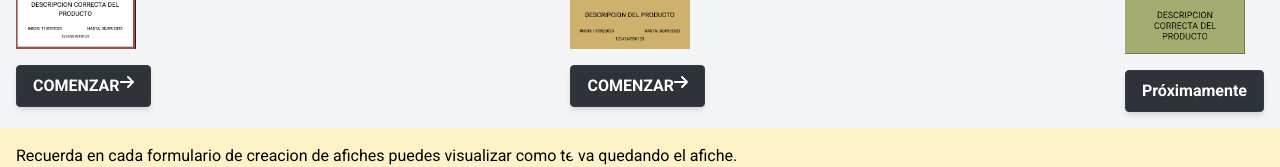
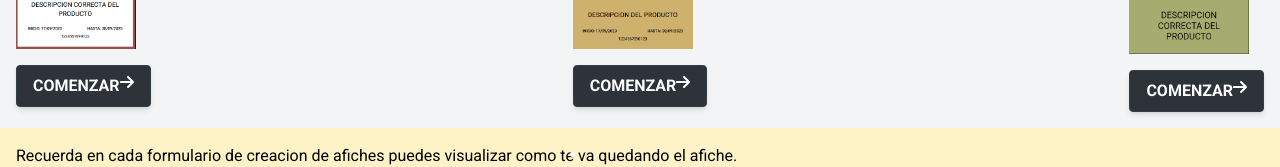
Before and after one commit to Slincker5/multimarcas-app, a Vue app: page /afiches-seleccion in a window 1280 px wide. Shown: the part 451-618 px from the top of the page. Built offline with nearby package versions, Linux system fonts and the light colour scheme; sample sign-in values are in the browser's storage.

Commit message:
correcciones visuales

```diff
--- a/src/views/AfichesSeleccionView.vue
+++ b/src/views/AfichesSeleccionView.vue
@@ -23,7 +23,7 @@
     <div class="p-4">
         <img src="../../public/precio_bajo.png" alt="afiche-dos" class="block w-[120px]">
 
-       <button class="mt-4 flex justify-between text-sm sm:text-base w-full px-4 py-2 font-bold text-white border rounded bg-[#2E3239] hover:bg-[#37474F] border-[#303E46] shadow-md">Próximamente</button>
+        <router-link to="/crear-afiches-baja-mini" class="mt-4 flex justify-between text-sm sm:text-base w-full px-4 py-2 font-bold text-white border rounded bg-[#2E3239] hover:bg-[#37474F] border-[#303E46] shadow-md">COMENZAR <font-awesome-icon :icon="['fas', 'arrow-right']" /></router-link>
     </div>
   </div>
 
```
